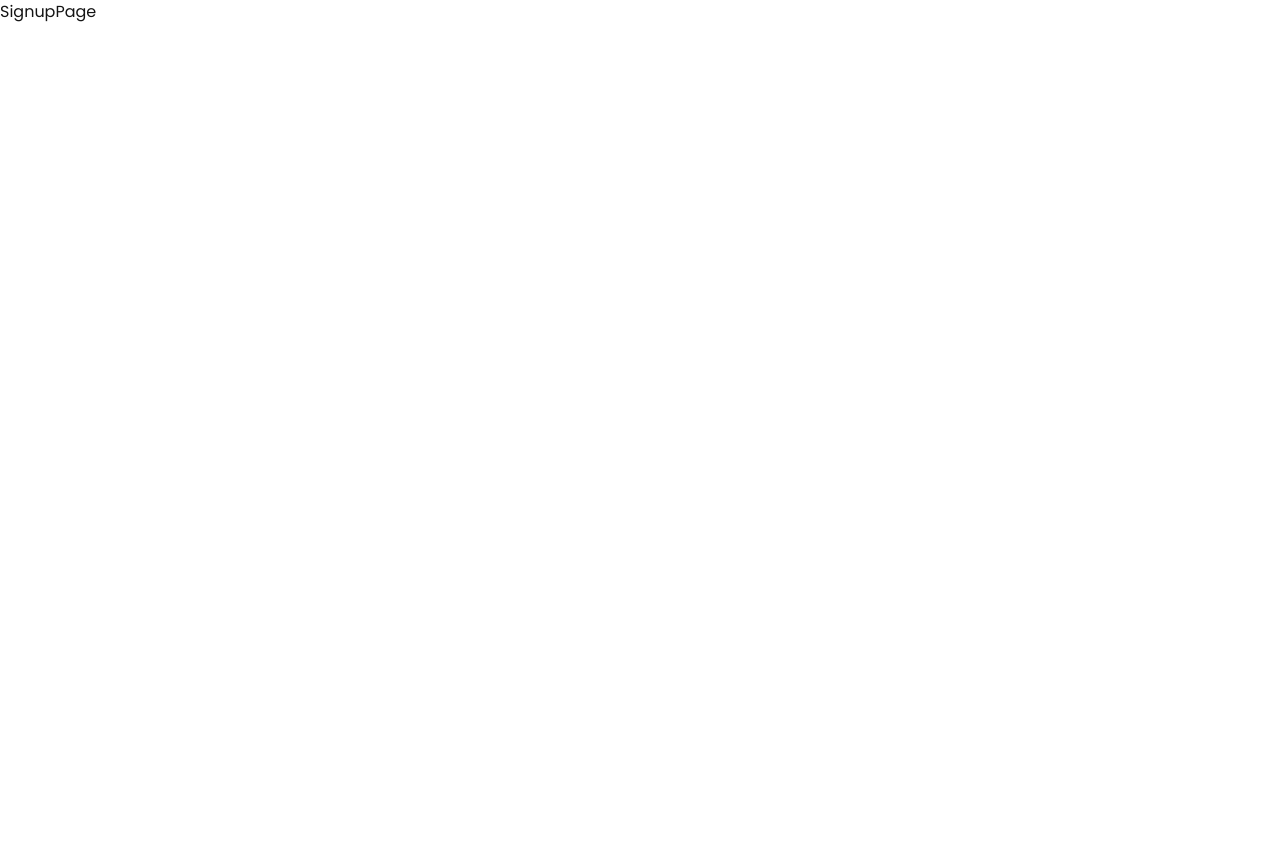
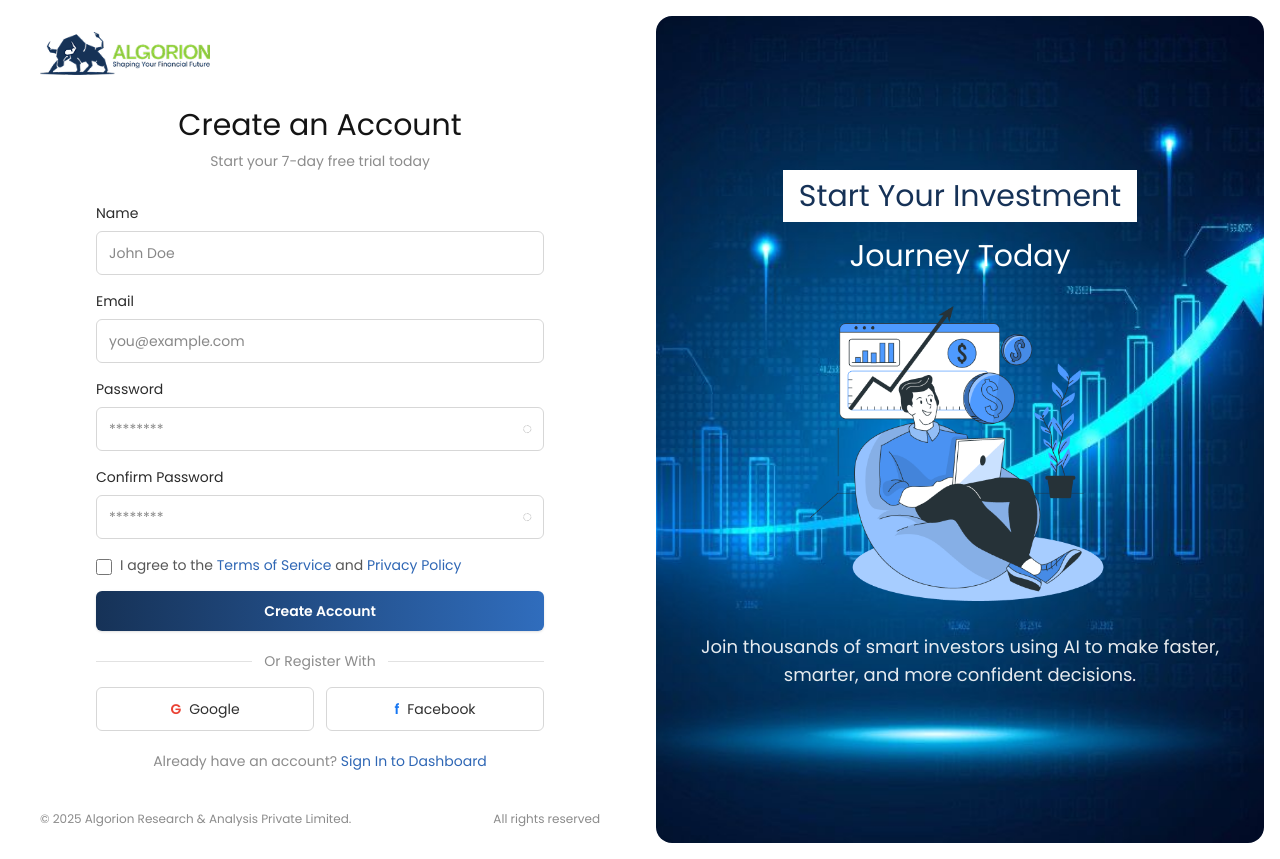
Before and after one commit to kirtanpatel01/algorion-landing-page, a Next.js app: page /auth/signup in a window 1280 px wide. Before the commit the page ends 800 px from the top, so only its background shows below. Built offline with nearby package versions, Linux system fonts and the light colour scheme.

Commit message:
add signup page

```diff
--- a/app/auth/login/page.tsx
+++ b/app/auth/login/page.tsx
@@ -1,11 +1,9 @@
 import Button from '@/components/button'
-import Input from '@/components/input'
 
 function LoginPage() {
   return (
-    <div>LoginPage
-      <Button variant="primary">Login</Button>
-      <Input placeholder kirtan />
+    <div>
+      LoginPage
     </div>
   )
 }
--- a/app/auth/signup/page.tsx
+++ b/app/auth/signup/page.tsx
@@ -1,9 +1,173 @@
-import React from 'react'
+import Button from "@/components/button";
+import Image from "next/image";
+import Link from "next/link";
 
-function SignupPage() {
+export default function SignupPage() {
   return (
-    <div>SignupPage</div>
-  )
+    <div className="min-h-screen grid w-full lg:grid-cols-2">
+      <section className="flex flex-col px-4 p-4 sm:py-8 sm:px-10">
+        <Link href="/" className="mb-8 inline-flex w-fit items-center gap-2">
+          <Image
+            src="/algorion-logo.png"
+            alt="Algorion"
+            width={170}
+            height={50}
+            priority
+          />
+        </Link>
+
+        <div className="mx-auto w-full max-w-md flex-1">
+          <header className="mb-8 text-center">
+            <h1 className="text-3xl">
+              Create an Account
+            </h1>
+            <p className="mt-2 text-sm text-foreground-muted">
+              Start your 7-day free trial today
+            </p>
+          </header>
+
+          <form className="space-y-4" action="#" method="post">
+            <div>
+              <label htmlFor="name" className="mb-2 block text-sm text-[#2b2b2b]">
+                Name
+              </label>
+              <input
+                id="name"
+                name="name"
+                type="text"
+                placeholder="John Doe"
+                className="h-11 w-full rounded-md border border-[#d7d7d7] px-3 text-sm text-[#111] outline-none ring-0 transition focus:border-[#2f67b5]"
+              />
+            </div>
+
+            <div>
+              <label htmlFor="email" className="mb-2 block text-sm text-[#2b2b2b]">
+                Email
+              </label>
+              <input
+                id="email"
+                name="email"
+                type="email"
+                placeholder="you@example.com"
+                className="h-11 w-full rounded-md border border-[#d7d7d7] px-3 text-sm text-[#111] outline-none ring-0 transition focus:border-[#2f67b5]"
+              />
+            </div>
+
+            <div>
+              <label htmlFor="password" className="mb-2 block text-sm text-[#2b2b2b]">
+                Password
+              </label>
+              <div className="relative">
+                <input
+                  id="password"
+                  name="password"
+                  type="password"
+                  placeholder="********"
+                  className="h-11 w-full rounded-md border border-[#d7d7d7] px-3 pr-10 text-sm text-[#111] outline-none ring-0 transition focus:border-[#2f67b5]"
+                />
+                <span className="pointer-events-none absolute inset-y-0 right-3 flex items-center text-[#a7a7a7]">
+                  ◌
+                </span>
+              </div>
+            </div>
+
+            <div>
+              <label
+                htmlFor="confirmPassword"
+                className="mb-2 block text-sm text-[#2b2b2b]"
+              >
+                Confirm Password
+              </label>
+              <div className="relative">
+                <input
+                  id="confirmPassword"
+                  name="confirmPassword"
+                  type="password"
+                  placeholder="********"
+                  className="h-11 w-full rounded-md border border-[#d7d7d7] px-3 pr-10 text-sm text-[#111] outline-none ring-0 transition focus:border-[#2f67b5]"
+                />
+                <span className="pointer-events-none absolute inset-y-0 right-3 flex items-center text-[#a7a7a7]">
+                  ◌
+                </span>
+              </div>
+            </div>
+
+            <label className="flex items-start gap-2 text-sm text-[#575757]">
+              <input
+                type="checkbox"
+                className="mt-1 h-4 w-4 rounded border-[#bcbcbc] text-[#1f4f8f] focus:ring-[#2f67b5]"
+              />
+              <span>
+                I agree to the {" "}
+                <Link href="#" className="text-[#2f67b5] hover:underline">
+                  Terms of Service
+                </Link>{" "}
+                and {" "}
+                <Link href="#" className="text-[#2f67b5] hover:underline">
+                  Privacy Policy
+                </Link>
+              </span>
+            </label>
+
+            <Button type="submit" variant="primary" className="w-full">
+              Create Account
+            </Button>
+
+            <div className="flex items-center gap-3 pt-1">
+              <div className="h-px flex-1 bg-[#e2e2e2]" />
+              <p className="text-sm text-foreground-muted">Or Register With</p>
+              <div className="h-px flex-1 bg-[#e2e2e2]" />
+            </div>
+
+            <div className="grid grid-cols-1 gap-3 sm:grid-cols-2">
+              <button
+                type="button"
+                className="flex h-11 items-center justify-center gap-2 rounded-md border border-[#d7d7d7] text-sm text-[#303030] transition hover:bg-[#f8f8f8]"
+              >
+                <span className="font-semibold text-[#ea4335]">G</span>
+                Google
+              </button>
+              <button
+                type="button"
+                className="flex h-11 items-center justify-center gap-2 rounded-md border border-[#d7d7d7] text-sm text-[#303030] transition hover:bg-[#f8f8f8]"
+              >
+                <span className="font-semibold text-[#1877f2]">f</span>
+                Facebook
+              </button>
+            </div>
+
+            <p className="pt-1 text-center text-sm text-foreground-muted">
+              Already have an account? {" "}
+              <Link href="/auth/login" className="text-[#2f67b5] hover:underline">
+                Sign In to Dashboard
+              </Link>
+            </p>
+          </form>
+        </div>
+
+        <footer className="mt-10 flex flex-col gap-2 text-xs text-[#8b8b8b] sm:flex-row sm:items-center sm:justify-between">
+          <p>© 2025 Algorion Research &amp; Analysis Private Limited.</p>
+          <p>All rights reserved</p>
+        </footer>
+      </section>
+
+      <section className="hidden p-4 lg:block">
+        <div className="flex h-full min-h-[calc(100vh-8rem)] w-full items-center justify-center bg-[url(/right-panel-img.png)] bg-cover bg-center bg-no-repeat px-10 py-12 text-center rounded-2xl">
+          <div className="mx-auto w-full max-w-xl space-y-8 flex flex-col items-center">
+            <h2 className="text-3xl space-y-4 flex flex-col">
+              <span className="bg-white text-primary px-4 py-2">Start Your Investment</span>
+              <span className="text-white">Journey Today</span>
+            </h2>
+
+            <Image src="/revenue-bro.png" alt="revenue-bro" height={300} width={300} />
+
+            <p className="text-lg text-white/90">
+              Join thousands of smart investors using AI to make faster, smarter,
+              and more confident decisions.
+            </p>
+          </div>
+        </div>
+      </section>
+    </div>
+  );
 }
-
-export default SignupPage
--- a/app/page.tsx
+++ b/app/page.tsx
@@ -100,13 +100,7 @@ const stats = [
   { value: "6", label: "Institutional Data Streams" },
 ];
 
-type Test = {
-  name: string;
-  role: string;
-  quote: string;
-}
-
-const testimonials: Test[] = [
+const testimonials = [
   {
     name: "Kiran T.",
     role: "Retail Investor",
--- a/components/button.tsx
+++ b/components/button.tsx
@@ -11,7 +11,7 @@ type ButtonProps = ButtonHTMLAttributes<HTMLButtonElement> & {
 
 function buttonClasses(variant: ButtonVariant) {
   const base =
-    "inline-flex items-center justify-center rounded-md px-5 py-2.5 text-sm font-semibold transition-all focus-visible:outline-none focus-visible:ring-2 focus-visible:ring-[#306dbd]/40 focus-visible:ring-offset-2 disabled:pointer-events-none disabled:opacity-50";
+    "inline-flex items-center justify-center rounded-md px-5 py-2.5 text-sm font-semibold transition-all focus-visible:outline-none focus-visible:ring-2 focus-visible:ring-[#306dbd]/40 focus-visible:ring-offset-2 disabled:pointer-events-none disabled:opacity-50 cursor-pointer";
 
   const variants = {
     primary: "brand-gradient text-white shadow-sm hover:opacity-90",
--- a/components/header.tsx
+++ b/components/header.tsx
@@ -35,7 +35,7 @@ function Header() {
             </Link>
 
             <div className="hidden sm:block h-6 mx-2 md:mx-4 w-px bg-slate-300" />
-          <nav className="hidden items-center gap-3 md:gap-6 font-medium text-xs sm:text-sm text-slate-600 sm:flex">
+            <nav className="hidden items-center gap-3 md:gap-6 font-medium  text-slate-600 sm:flex">
               {links.map((link) => (
                 <Link key={link.title} href={link.href} className="transition-colors hover:text-sky-700">
                   {link.title}
@@ -46,12 +46,16 @@ function Header() {
 
           {/* Desktop Buttons */}
           <div className="hidden sm:flex items-center gap-2 px-2 sm:px-4 py-3 sm:py-4">
-          <Button variant="outline" className="px-2 sm:px-3 py-1.5 text-xs sm:text-sm">
+            <Link href="/auth/login">
+              <Button variant="outline" className="px-2 sm:px-3 py-1.5 ">
                 Login
               </Button>
-          <Button variant="primary" className="px-2 sm:px-3 py-1.5 text-xs sm:text-sm whitespace-nowrap">
+            </Link>
+            <Link href="/auth/signup">
+              <Button variant="primary" className="px-2 sm:px-3 py-1.5">
                 Get Started
               </Button>
+            </Link>
           </div>
 
           {/* Mobile Menu Button */}
--- a/components/input.jsx
+++ /dev/null
@@ -1,12 +0,0 @@
-import React from 'react'
-
-function Input(placeholder, label) {
-  return (
-    <div>
-      <label>{label}</label>
-      <input type='text' placeholder={placeholder} />
-    </div>
-  )
-}
-
-export default Input
```
Also changed, not shown: public/revenue-bro.png (added), public/right-panel-img.png (added). Lines whose indentation alone changed are shown as unchanged.
